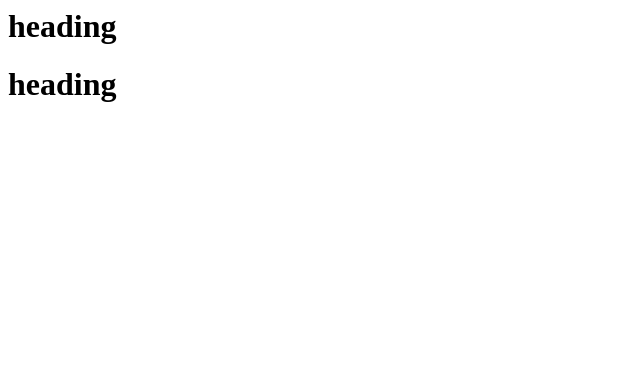
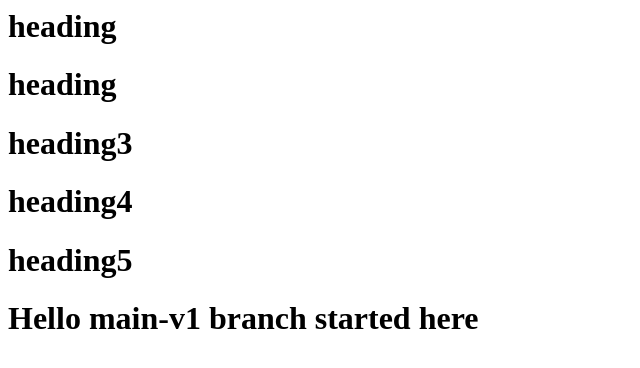
Before and after one commit to azizabdul7383/apnacollege-demo, a plain HTML site: page index.html in a window 1280 px wide. Shown: the whole page, without its empty margins (0-640 px from the left). Drawn offline with Linux system fonts and the light colour scheme.

Commit message:
added code for main v1 branch

```diff
--- a/index.html
+++ b/index.html
@@ -1,2 +1,6 @@
 <h1>heading</h1>
 <h1>heading</h1>
+<h1>heading3</h1>
+<h1>heading4</h1>
+<h1>heading5</h1>
+<h1>Hello main-v1 branch started here</h1>
```
